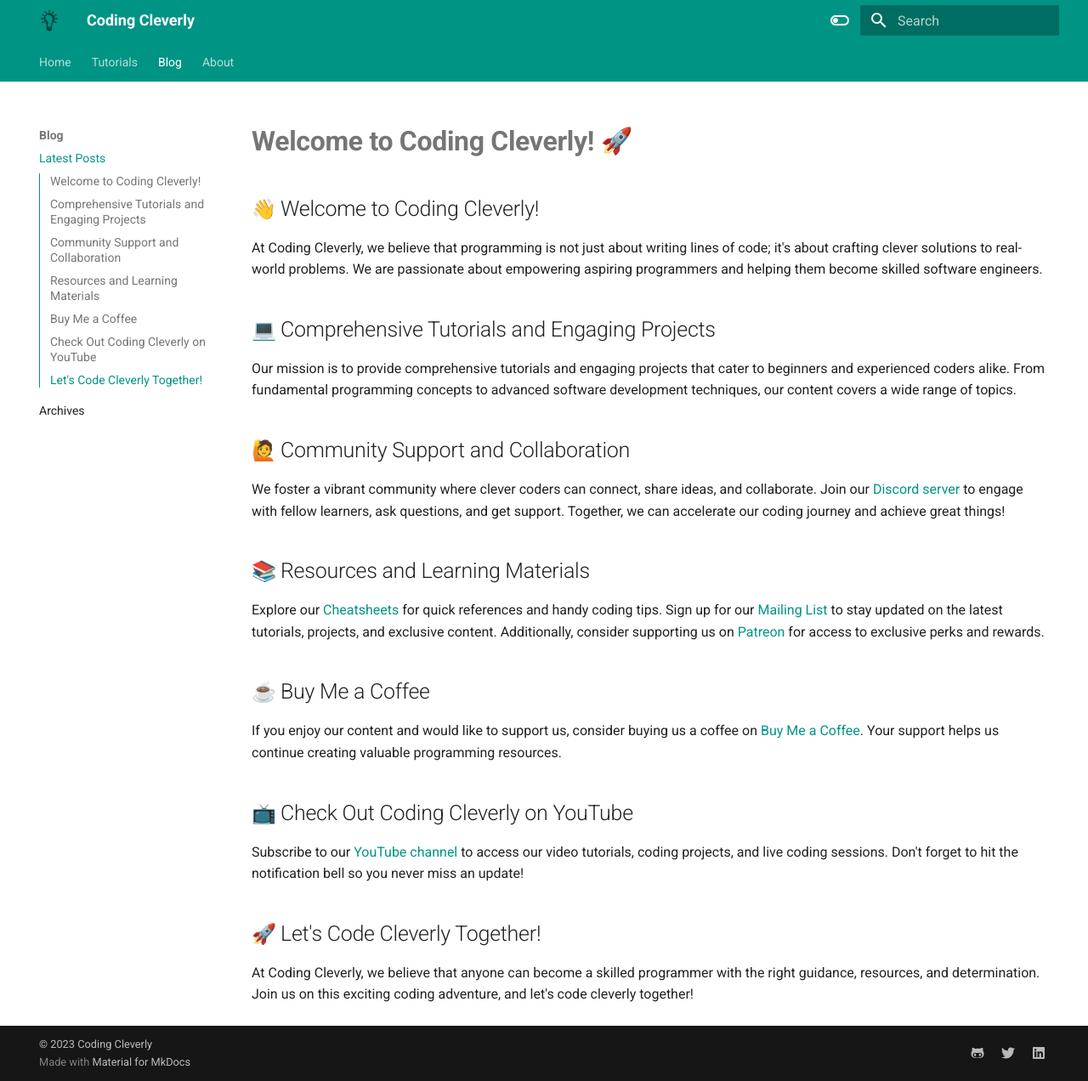
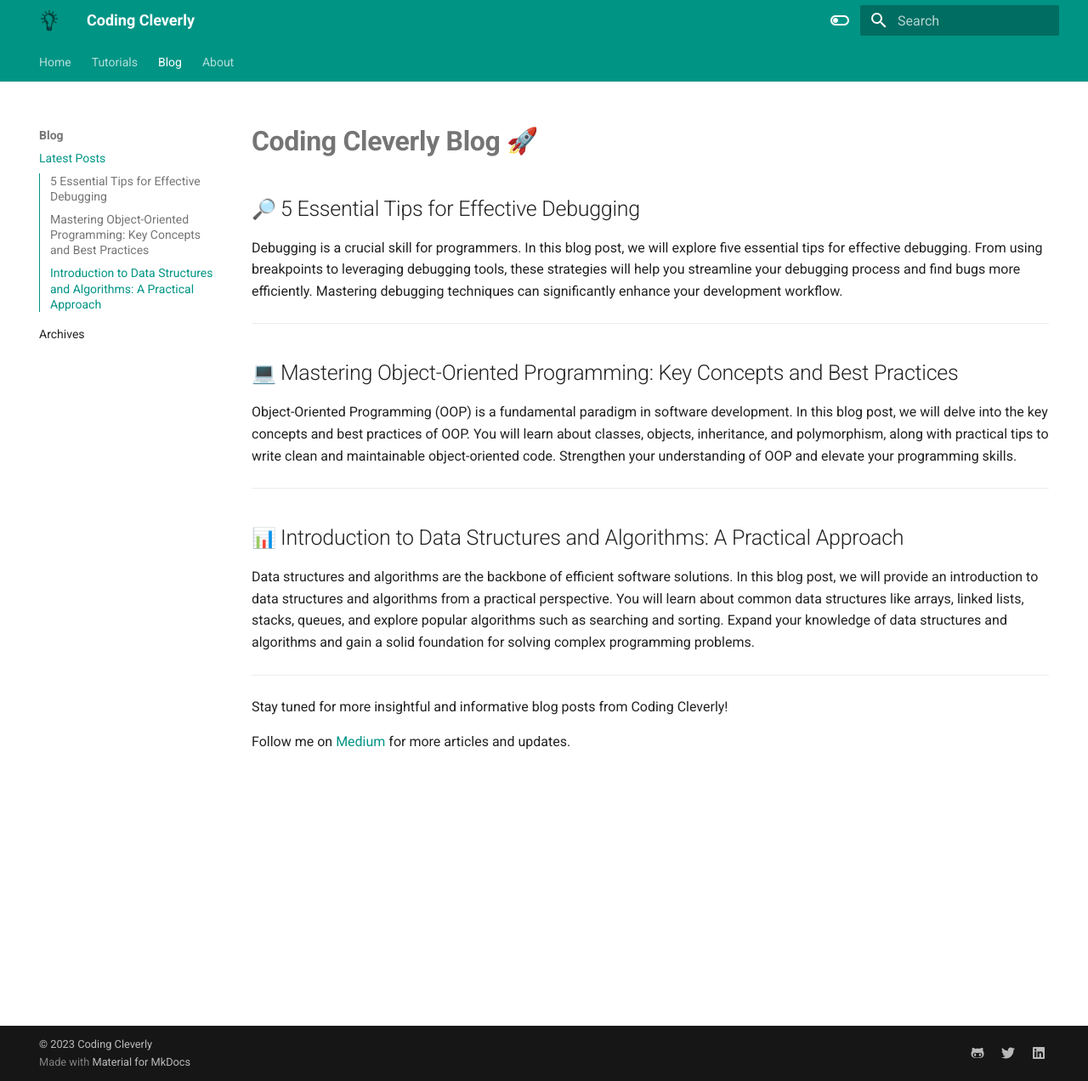
Before and after one commit to codingcleverly/mkdocs-material, an MkDocs documentation site: the page built from docs/blogs.md, in a window 1280 px wide and 1272 px high. Shown: the whole window at 85% size. Built offline with MkDocs 1.6.1 and Material for MkDocs 9.7.7, drawn with Linux system fonts in a browser that asks for light colours; emoji names are drawn with the system emoji font.

Commit message:
more changes

```diff
--- a/docs/about.md
+++ b/docs/about.md
@@ -8,24 +8,24 @@ I'm Haris Iftikhar, the founder and creator of **Coding Cleverly**. I have a pas
 
 I started my coding journey several years ago, and ever since, I have been fascinated by the endless possibilities that programming offers. From building simple command-line applications to developing complex web applications, I have gained a wealth of experience and knowledge in various programming languages and frameworks.
 
-## My Mission
+## Get in Touch
 
-My mission with Coding Cleverly is to make learning to code an enjoyable and accessible experience for everyone. I strive to break down complex concepts into simple, easy-to-understand explanations, and provide practical examples and projects to reinforce learning. I believe that anyone can learn to code with the right guidance and resources.
+If you have any questions, suggestions, or business inquiries, feel free to [contact me](mailto:harisiftikhar109@gmail.com) for further information. I'm always excited to connect with like-minded individuals and discuss all things coding!
 
 ## Join the Community
 
-I invite you to join the Coding Cleverly community, where you can connect with other learners, ask questions, and share your coding journey. Don't forget to follow me on [Medium](https://harisiftikhar.medium.com/) for insightful articles and updates on programming and software engineering.
+Connect with me and fellow coding enthusiasts on the **Coding Cleverly Discord server**. It's a great place to share ideas, ask questions, and collaborate on projects. Join us [here](https://discord.com/invite/rDUACTXjd9).
 
 ## Support Coding Cleverly
 
-- Join our [Discord server](https://discord.com/invite/rDUACTXjd9) to connect with fellow learners and get additional support.
-- Access exclusive coding cheatsheets on [Gumroad](https://codingcleverly.gumroad.com/).
-- Subscribe to our mailing list on [codingcleverly.eo.page](https://codingcleverly.eo.page/jbfg5) for updates and special offers.
-- Consider supporting Coding Cleverly on [Patreon](https://www.patreon.com/CodingCleverly) for exclusive content and benefits.
-- Buy me a coffee as a token of support on [Buy Me a Coffee](https://www.buymeacoffee.com/CodingCleverly).
+If you find value in the content I provide and would like to support Coding Cleverly, consider the following options:
 
-## Let's Code Cleverly Together!
+- Check out the **Coding Cleverly Gumroad store** for handy coding cheatsheets and resources. Visit [here](https://codingcleverly.gumroad.com/).
 
-Coding is a journey of continuous learning and growth. Together, let's explore the vast world of programming, unleash our creativity, and build amazing things. Remember, with dedication and perseverance, you can achieve great things in the world of coding.
+- Subscribe to the **Coding Cleverly mailing list** to receive updates on new tutorials, resources, and special offers. Sign up [here](https://codingcleverly.eo.page/jbfg5).
 
-Happy coding! :rocket:
+- Become a patron on **Patreon** to gain exclusive access to bonus content and behind-the-scenes insights. Support Coding Cleverly [here](https://www.patreon.com/CodingCleverly).
+
+- Show your support by buying me a coffee on **Buy Me a Coffee**. Your contribution helps fuel the creation of more valuable content. Buy me a coffee [here](https://www.buymeacoffee.com/CodingCleverly).
+
+Thank you for joining me on this coding journey! Let's continue to learn, grow, and code cleverly together.
--- a/docs/blogs.md
+++ b/docs/blogs.md
@@ -1,29 +1,23 @@
-# **Welcome to Coding Cleverly!** :rocket:
+# **Coding Cleverly Blog** :rocket:
 
-## :wave: Welcome to Coding Cleverly!
+## :mag_right: 5 Essential Tips for Effective Debugging
 
-At Coding Cleverly, we believe that programming is not just about writing lines of code; it's about crafting clever solutions to real-world problems. We are passionate about empowering aspiring programmers and helping them become skilled software engineers.
+Debugging is a crucial skill for programmers. In this blog post, we will explore five essential tips for effective debugging. From using breakpoints to leveraging debugging tools, these strategies will help you streamline your debugging process and find bugs more efficiently. Mastering debugging techniques can significantly enhance your development workflow.
 
-## :computer: Comprehensive Tutorials and Engaging Projects
+---
 
-Our mission is to provide comprehensive tutorials and engaging projects that cater to beginners and experienced coders alike. From fundamental programming concepts to advanced software development techniques, our content covers a wide range of topics.
+## :computer: Mastering Object-Oriented Programming: Key Concepts and Best Practices
 
-## :raising_hand: Community Support and Collaboration
+Object-Oriented Programming (OOP) is a fundamental paradigm in software development. In this blog post, we will delve into the key concepts and best practices of OOP. You will learn about classes, objects, inheritance, and polymorphism, along with practical tips to write clean and maintainable object-oriented code. Strengthen your understanding of OOP and elevate your programming skills.
 
-We foster a vibrant community where clever coders can connect, share ideas, and collaborate. Join our [Discord server](https://discord.com/invite/rDUACTXjd9) to engage with fellow learners, ask questions, and get support. Together, we can accelerate our coding journey and achieve great things!
+---
 
-## :books: Resources and Learning Materials
+## :bar_chart: Introduction to Data Structures and Algorithms: A Practical Approach
 
-Explore our [Cheatsheets](https://codingcleverly.gumroad.com/) for quick references and handy coding tips. Sign up for our [Mailing List](https://codingcleverly.eo.page/jbfg5) to stay updated on the latest tutorials, projects, and exclusive content. Additionally, consider supporting us on [Patreon](https://www.patreon.com/CodingCleverly) for access to exclusive perks and rewards.
+Data structures and algorithms are the backbone of efficient software solutions. In this blog post, we will provide an introduction to data structures and algorithms from a practical perspective. You will learn about common data structures like arrays, linked lists, stacks, queues, and explore popular algorithms such as searching and sorting. Expand your knowledge of data structures and algorithms and gain a solid foundation for solving complex programming problems.
 
-## :coffee: Buy Me a Coffee
+---
 
-If you enjoy our content and would like to support us, consider buying us a coffee on [Buy Me a Coffee](https://www.buymeacoffee.com/CodingCleverly). Your support helps us continue creating valuable programming resources.
+Stay tuned for more insightful and informative blog posts from Coding Cleverly!
 
-## :tv: Check Out Coding Cleverly on YouTube
-
-Subscribe to our [YouTube channel](https://www.youtube.com/c/CodingCleverly) to access our video tutorials, coding projects, and live coding sessions. Don't forget to hit the notification bell so you never miss an update!
-
-## :rocket: Let's Code Cleverly Together!
-
-At Coding Cleverly, we believe that anyone can become a skilled programmer with the right guidance, resources, and determination. Join us on this exciting coding adventure, and let's code cleverly together!
+Follow me on [Medium](https://harisiftikhar.medium.com/) for more articles and updates.
```
